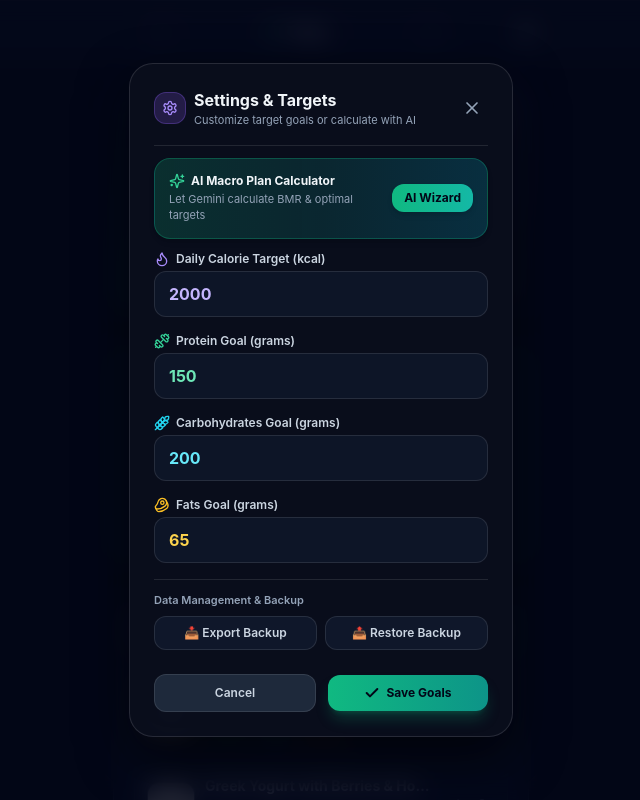
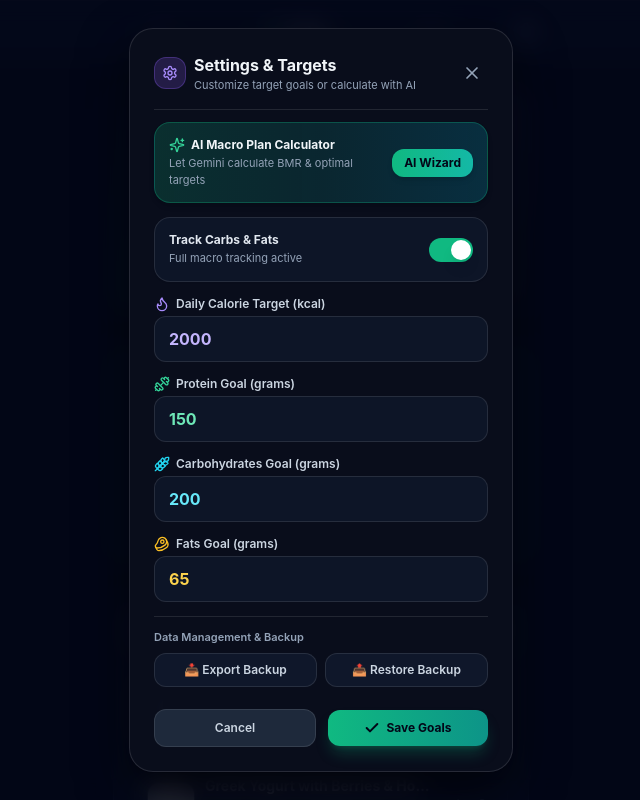
Before and after one commit to R-DAWG-CHAD/nutri-snap, a Next.js app: page / in a window 1280 px wide. Both pictures are taken after a click on the button 845 px from the left and 32 px from the top of the page. Shown: the top 800 px of the page, without its empty margins (319-959 px from the left). Built offline with nearby package versions, Linux system fonts and the light colour scheme; grey boxes are pictures that could not be loaded.

Commit message:
Add setting to toggle off tracking carbs and fats (Calories & Protein only mode) with full data preservation

```diff
--- a/app/page.tsx
+++ b/app/page.tsx
@@ -166,6 +166,7 @@ export default function DashboardPage() {
           onEdit={handleEditClick}
           onDelete={deleteMeal}
           onAddManual={handleAddManualClick}
+          trackCarbsAndFats={goals.trackCarbsAndFats !== false}
         />
 
         {/* 7-Day Intake Trend Chart */}
@@ -183,6 +184,7 @@ export default function DashboardPage() {
         onSave={handleSaveMeal}
         initialData={pendingAnalysis || undefined}
         isEditingExisting={!!editingMeal}
+        trackCarbsAndFats={goals.trackCarbsAndFats !== false}
       />
 
       <GoalsModal
--- a/components/DailyProgress.tsx
+++ b/components/DailyProgress.tsx
@@ -22,7 +22,9 @@ export function DailyProgress({ summary, goals }: DailyProgressProps) {
   const circumference = 2 * Math.PI * radius;
   const strokeDashoffset = circumference - (calPercent / 100) * circumference;
 
-  const macros = [
+  const trackCarbsAndFats = goals.trackCarbsAndFats !== false;
+
+  const allMacros = [
     {
       name: 'Protein',
       current: summary.proteinGrams,
@@ -57,6 +59,10 @@ export function DailyProgress({ summary, goals }: DailyProgressProps) {
       icon: Beef,
     },
   ];
+
+  const macros = trackCarbsAndFats
+    ? allMacros
+    : allMacros.filter((m) => m.name === 'Protein');
 
   return (
     <section className="w-full max-w-full overflow-hidden glass-panel rounded-3xl p-4 sm:p-5 border border-white/10 shadow-2xl relative">
--- a/components/FoodLogFeed.tsx
+++ b/components/FoodLogFeed.tsx
@@ -9,9 +9,16 @@ interface FoodLogFeedProps {
   onEdit: (meal: Meal) => void;
   onDelete: (id: string) => void;
   onAddManual: () => void;
+  trackCarbsAndFats?: boolean;
 }
 
-export function FoodLogFeed({ meals, onEdit, onDelete, onAddManual }: FoodLogFeedProps) {
+export function FoodLogFeed({
+  meals,
+  onEdit,
+  onDelete,
+  onAddManual,
+  trackCarbsAndFats = true,
+}: FoodLogFeedProps) {
   const formatTime = (isoString: string) => {
     try {
       const date = new Date(isoString);
@@ -96,12 +103,16 @@ export function FoodLogFeed({ meals, onEdit, onDelete, onAddManual }: FoodLogFee
                     <span className="px-1.5 py-0.5 rounded bg-emerald-500/10 text-emerald-400 font-semibold border border-emerald-500/20">
                       P: {meal.proteinGrams}g
                     </span>
+                    {trackCarbsAndFats && (
+                      <>
                         <span className="px-1.5 py-0.5 rounded bg-cyan-500/10 text-cyan-400 font-semibold border border-cyan-500/20">
                           C: {meal.carbsGrams}g
                         </span>
                         <span className="px-1.5 py-0.5 rounded bg-amber-500/10 text-amber-400 font-semibold border border-amber-500/20">
                           F: {meal.fatGrams}g
                         </span>
+                      </>
+                    )}
                   </div>
                 </div>
               </div>
--- a/components/GoalsModal.tsx
+++ b/components/GoalsModal.tsx
@@ -27,12 +27,14 @@ export function GoalsModal({
   const [protein, setProtein] = useState<number | ''>(goals.proteinGrams);
   const [carbs, setCarbs] = useState<number | ''>(goals.carbsGrams);
   const [fat, setFat] = useState<number | ''>(goals.fatGrams);
+  const [trackCarbsAndFats, setTrackCarbsAndFats] = useState<boolean>(goals.trackCarbsAndFats !== false);
 
   useEffect(() => {
     setCalories(goals.calories);
     setProtein(goals.proteinGrams);
     setCarbs(goals.carbsGrams);
     setFat(goals.fatGrams);
+    setTrackCarbsAndFats(goals.trackCarbsAndFats !== false);
   }, [goals]);
 
   if (!isOpen) return null;
@@ -44,12 +46,13 @@ export function GoalsModal({
       proteinGrams: protein === '' ? 150 : Number(protein),
       carbsGrams: carbs === '' ? 200 : Number(carbs),
       fatGrams: fat === '' ? 65 : Number(fat),
+      trackCarbsAndFats,
     });
     onClose();
   };
 
   return (
-    <div className="fixed inset-0 z-50 flex items-center justify-center p-4 bg-slate-950/80 backdrop-blur-md">
+    <div className="fixed inset-0 z-50 flex items-center justify-center p-4 bg-slate-950/80 backdrop-blur-md overflow-y-auto">
       <div className="w-full max-w-sm glass-modal rounded-3xl border border-white/10 p-6 shadow-2xl relative my-auto animate-in fade-in zoom-in duration-200">
         {/* Header */}
         <div className="flex items-center justify-between pb-4 border-b border-white/10">
@@ -94,7 +97,33 @@ export function GoalsModal({
           </div>
         )}
 
-        <form onSubmit={handleSubmit} className="mt-3 flex flex-col gap-4">
+        <form onSubmit={handleSubmit} className="mt-3.5 flex flex-col gap-3.5">
+          {/* Track Carbs & Fats Toggle Switch */}
+          <div className="flex items-center justify-between p-3.5 rounded-2xl bg-slate-900/90 border border-white/10 shadow-sm">
+            <div className="flex flex-col gap-0.5 min-w-0 pr-2">
+              <span className="text-xs font-bold text-slate-200">Track Carbs & Fats</span>
+              <span className="text-[11px] text-slate-400">
+                {trackCarbsAndFats ? 'Full macro tracking active' : 'Tracking Calories & Protein only'}
+              </span>
+            </div>
+            <button
+              type="button"
+              role="switch"
+              aria-checked={trackCarbsAndFats}
+              onClick={() => setTrackCarbsAndFats(!trackCarbsAndFats)}
+              className={`relative inline-flex h-6 w-11 flex-shrink-0 cursor-pointer rounded-full border-2 border-transparent transition-colors duration-200 ease-in-out focus:outline-none ${
+                trackCarbsAndFats ? 'bg-emerald-500' : 'bg-slate-700'
+              }`}
+            >
+              <span
+                aria-hidden="true"
+                className={`pointer-events-none inline-block h-5 w-5 transform rounded-full bg-white shadow-lg ring-0 transition duration-200 ease-in-out ${
+                  trackCarbsAndFats ? 'translate-x-5' : 'translate-x-0'
+                }`}
+              />
+            </button>
+          </div>
+
           {/* Calorie Goal */}
           <div>
             <label className="block text-xs font-semibold text-slate-300 mb-1 flex items-center gap-1.5">
@@ -127,6 +156,9 @@ export function GoalsModal({
             />
           </div>
 
+          {/* Carbs & Fat Goals (Only shown when trackCarbsAndFats is true) */}
+          {trackCarbsAndFats && (
+            <>
               {/* Carbs Goal */}
               <div>
                 <label className="block text-xs font-semibold text-slate-300 mb-1 flex items-center gap-1.5">
@@ -158,6 +190,8 @@ export function GoalsModal({
                   className="w-full px-3.5 py-2.5 rounded-xl bg-slate-900/90 border border-white/10 text-amber-300 font-bold text-base focus:outline-none focus:border-amber-500"
                 />
               </div>
+            </>
+          )}
 
           {/* Backup & Restore Data section */}
           {(onExport || onImport) && (
--- a/components/MealModal.tsx
+++ b/components/MealModal.tsx
@@ -33,6 +33,7 @@ interface MealModalProps {
     }
   >;
   isEditingExisting?: boolean;
+  trackCarbsAndFats?: boolean;
 }
 
 export function MealModal({
@@ -41,6 +42,7 @@ export function MealModal({
   onSave,
   initialData,
   isEditingExisting = false,
+  trackCarbsAndFats = true,
 }: MealModalProps) {
   const [mealName, setMealName] = useState('');
   const [calories, setCalories] = useState<number | ''>('');
@@ -269,8 +271,8 @@ export function MealModal({
       estimatedWeightGrams: 0,
       calories: calories === '' ? 0 : Number(calories),
       proteinGrams: protein === '' ? 0 : Number(protein),
-      carbsGrams: carbs === '' ? 0 : Number(carbs),
-      fatGrams: fat === '' ? 0 : Number(fat),
+      carbsGrams: carbs === '' ? (initialData?.carbsGrams ?? 0) : Number(carbs),
+      fatGrams: fat === '' ? (initialData?.fatGrams ?? 0) : Number(fat),
       confidenceScore: confidence,
       imageUrl,
       reasoning,
@@ -554,7 +556,8 @@ export function MealModal({
             />
           </div>
 
-          {/* Macros: Protein, Carbs, Fat */}
+          {/* Macros: Protein (and Carbs/Fat if tracked) */}
+          {trackCarbsAndFats ? (
             <div className="grid grid-cols-3 gap-2.5">
               {/* Protein */}
               <div className="p-2 rounded-xl bg-slate-900/90 border border-emerald-500/30">
@@ -604,6 +607,25 @@ export function MealModal({
                 />
               </div>
             </div>
+          ) : (
+            <div className="p-2.5 rounded-xl bg-slate-900/90 border border-emerald-500/30">
+              <label className="block text-xs font-bold text-emerald-400 mb-1 flex items-center justify-between">
+                <span className="flex items-center gap-1.5">
+                  <Dumbbell className="w-3.5 h-3.5" />
+                  <span>Protein (grams)</span>
+                </span>
+                <span className="text-[10px] text-slate-400 font-normal">Carbs & Fats hidden</span>
+              </label>
+              <input
+                type="number"
+                min="0"
+                placeholder="0"
+                value={protein}
+                onChange={(e) => setProtein(e.target.value === '' ? '' : Number(e.target.value))}
+                className="w-full px-3 py-1.5 bg-slate-950 border border-white/10 rounded-lg text-white font-bold text-sm focus:outline-none focus:border-emerald-400"
+              />
+            </div>
+          )}
 
           {/* Action Buttons */}
           <div className="flex items-center gap-3 pt-2">
--- a/components/WeeklyChart.tsx
+++ b/components/WeeklyChart.tsx
@@ -32,6 +32,7 @@ interface WeeklyChartProps {
 
 export function WeeklyChart({ data, goals }: WeeklyChartProps) {
   const [viewMode, setViewMode] = useState<'calories' | 'macros'>('calories');
+  const trackCarbsAndFats = goals.trackCarbsAndFats !== false;
 
   // Compute Goal Completion Percentage (%) for each macro relative to daily targets
   const processedData = data.map((d) => {
@@ -64,7 +65,11 @@ export function WeeklyChart({ data, goals }: WeeklyChartProps) {
           <div className="min-w-0">
             <h3 className="text-sm sm:text-base font-bold text-slate-100 truncate">7-Day Trends</h3>
             <p className="text-[10px] sm:text-[11px] text-slate-400 truncate">
-              {viewMode === 'calories' ? 'Calorie budget vs goal' : '% of Macro Target Achieved'}
+              {viewMode === 'calories'
+                ? 'Calorie budget vs goal'
+                : trackCarbsAndFats
+                ? '% of Macro Target Achieved'
+                : '% of Protein Target Achieved'}
             </p>
           </div>
         </div>
@@ -89,7 +94,7 @@ export function WeeklyChart({ data, goals }: WeeklyChartProps) {
                 : 'text-slate-400 hover:text-slate-200'
             }`}
           >
-            Macros (% Goal)
+            {trackCarbsAndFats ? 'Macros (% Goal)' : 'Protein (% Goal)'}
           </button>
         </div>
       </div>
@@ -182,8 +187,12 @@ export function WeeklyChart({ data, goals }: WeeklyChartProps) {
               <ReferenceLine y={100} stroke="#10b981" strokeDasharray="3 3" label={{ value: '100% Target', fill: '#10b981', fontSize: 9, position: 'top' }} />
 
               <Bar dataKey="proteinPct" name="Protein (% Goal)" fill="#10b981" radius={[4, 4, 0, 0]} />
-              <Bar dataKey="carbsPct" name="Carbs (% Goal)" fill="#06b6d4" radius={[4, 4, 0, 0]} />
-              <Bar dataKey="fatPct" name="Fat (% Goal)" fill="#f59e0b" radius={[4, 4, 0, 0]} />
+              {trackCarbsAndFats && (
+                <>
+                  <Bar dataKey="carbsPct" name="Carbs (% Goal)" fill="#06b6d4" radius={[4, 4, 0, 0]} />
+                  <Bar dataKey="fatPct" name="Fat (% Goal)" fill="#f59e0b" radius={[4, 4, 0, 0]} />
+                </>
+              )}
             </BarChart>
           )}
         </ResponsiveContainer>
--- a/hooks/useMacroTracker.ts
+++ b/hooks/useMacroTracker.ts
@@ -18,6 +18,7 @@ const DEFAULT_GOALS: DailyGoals = {
   proteinGrams: 150,
   carbsGrams: 200,
   fatGrams: 65,
+  trackCarbsAndFats: true,
 };
 
 const SAMPLE_WEIGH_INS: WeighIn[] = [
--- a/types/tracker.ts
+++ b/types/tracker.ts
@@ -21,6 +21,7 @@ export interface DailyGoals {
   proteinGrams: number;
   carbsGrams: number;
   fatGrams: number;
+  trackCarbsAndFats?: boolean; // Defaults to true. If false, tracks calories & protein only.
 }
 
 export interface FoodAnalysisResponse {
```
Lines whose indentation alone changed are shown as unchanged.
